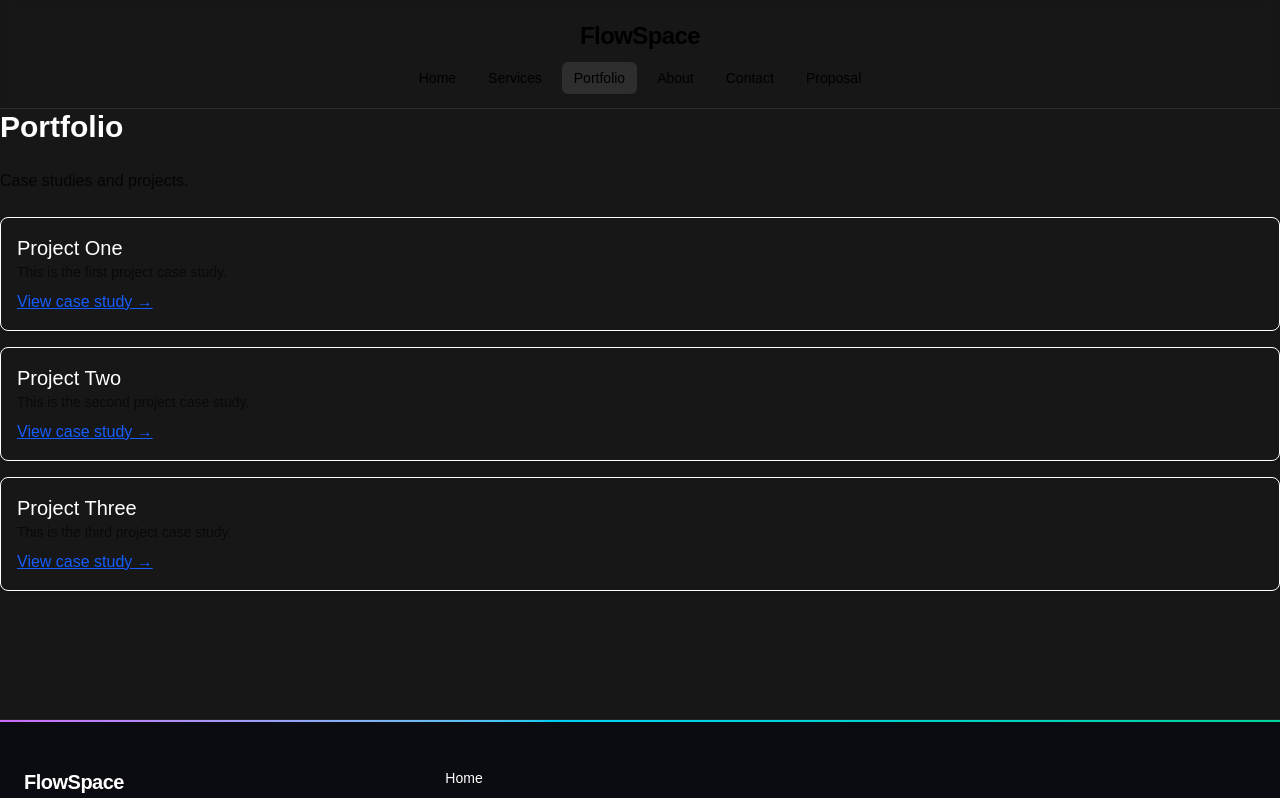
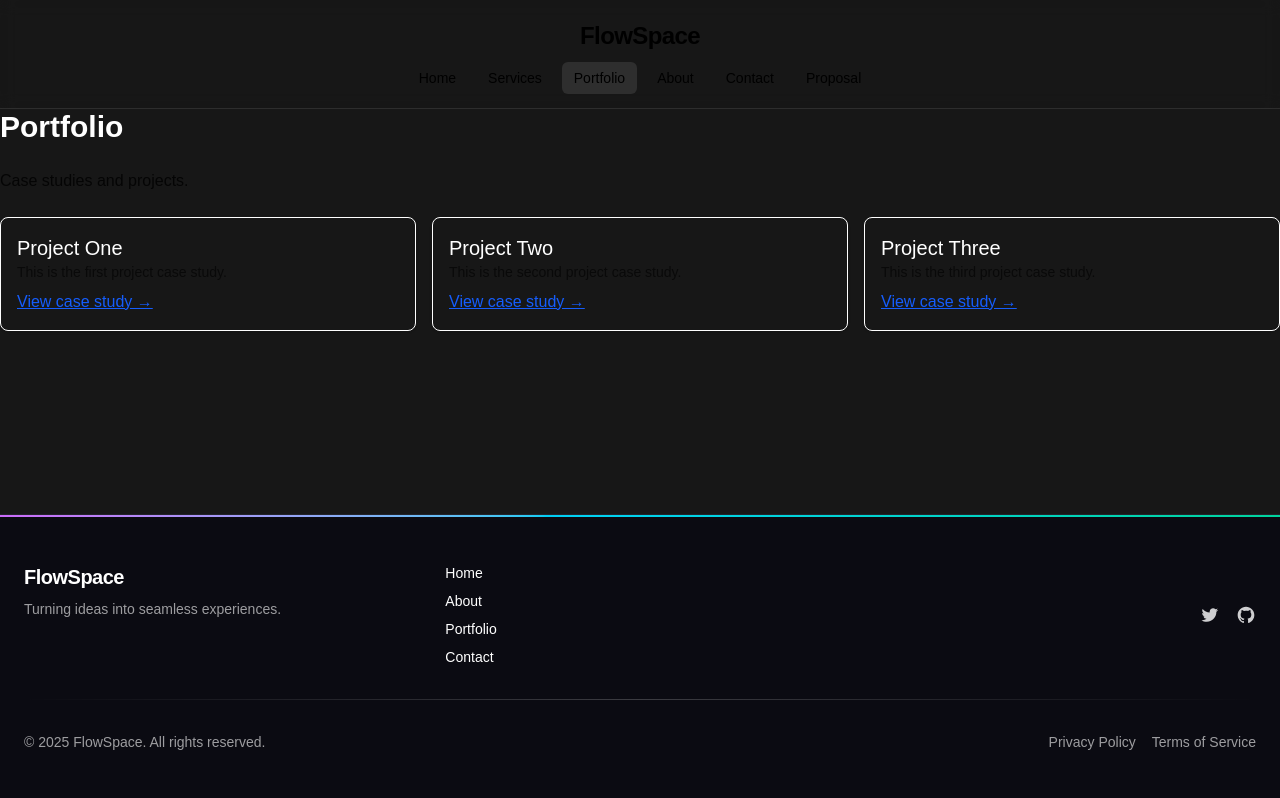
Before and after one commit to shay122990/flowspace-event-agency, a Next.js app: page /portfolio in a window 1280 px wide. Shown: the top 798 px of the page. Built offline with nearby package versions, Linux system fonts and the light colour scheme.

Commit message:
grid view for portfolio projects

```diff
--- a/src/app/(marketing)/portfolio/page.tsx
+++ b/src/app/(marketing)/portfolio/page.tsx
@@ -21,7 +21,7 @@ export default async function PortfolioPage() {
       <h1 className="text-3xl font-semibold">Portfolio</h1>
       <p className="text-black/80">Case studies and projects.</p>
 
-      <ul className="grid gap-4">
+      <ul className="grid grid-cols-3 gap-4">
         {projects.map((project) => (
           <li key={project.slug} className="border p-4 rounded-lg shadow">
             <h2 className="text-xl font-medium">{project.title}</h2>
```
